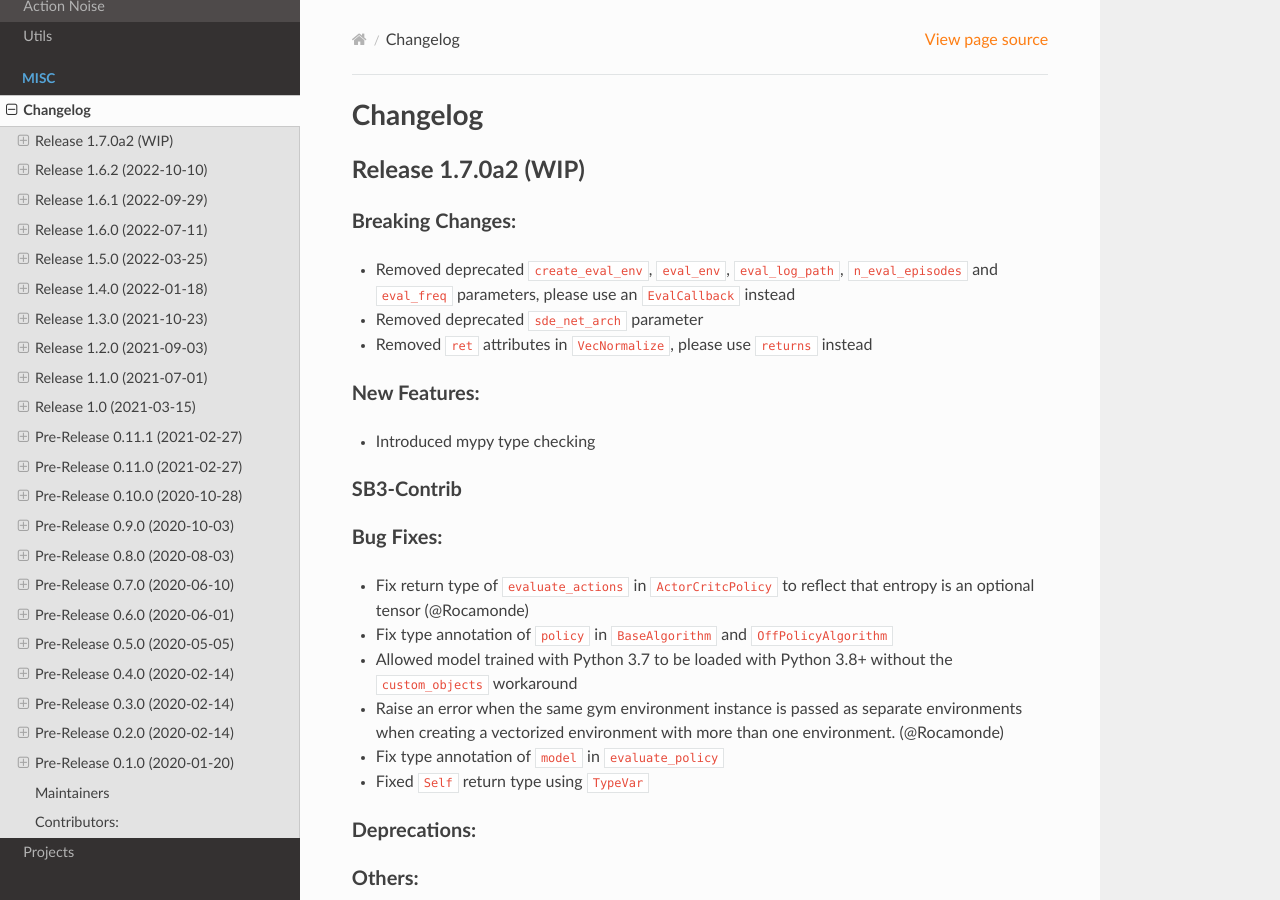
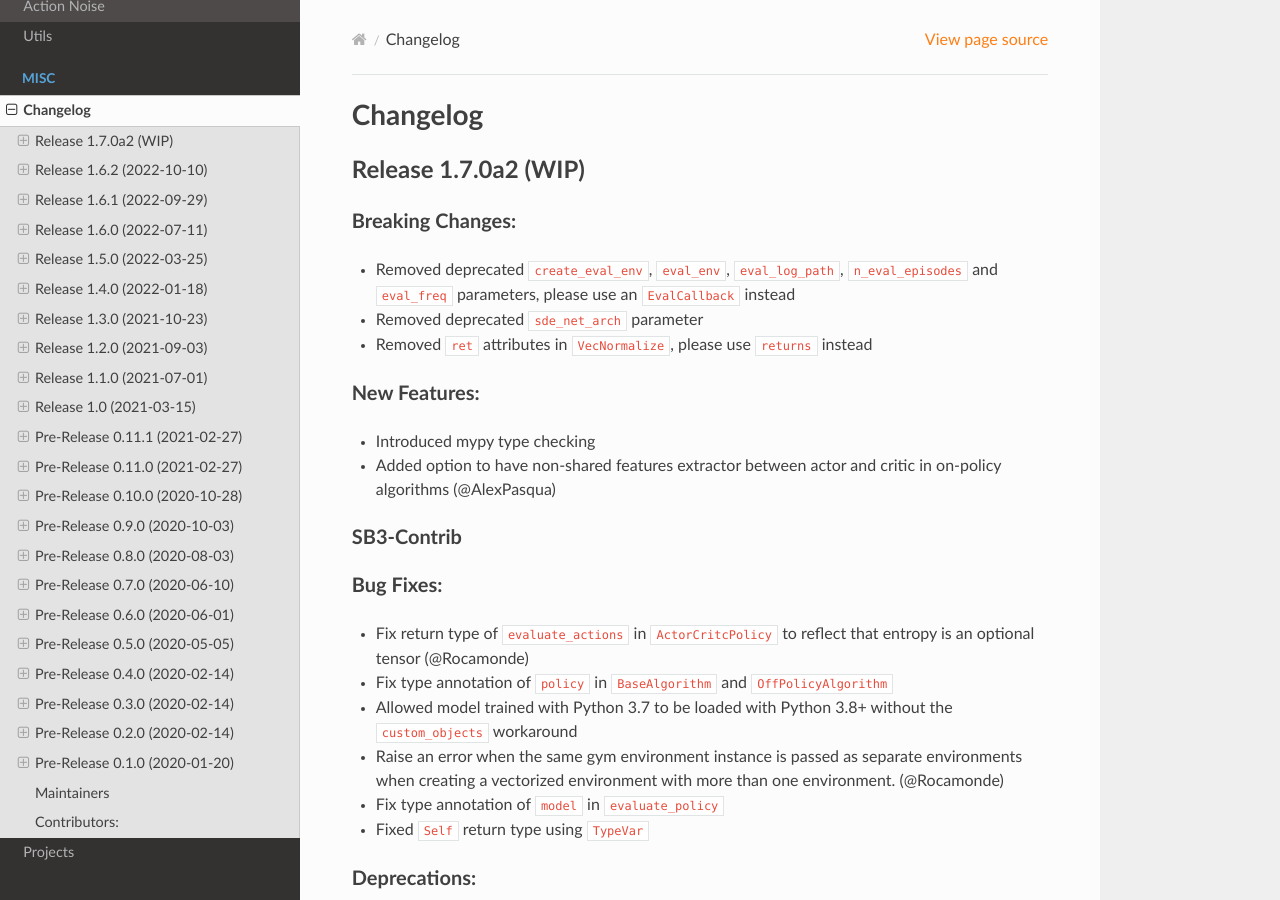
Before and after one commit to DLR-RM/stable-baselines3, a Sphinx documentation site: the page built from docs/misc/changelog.rst, in a window 1280 px wide and 900 px high. Built offline with Sphinx 7.4.7 and the Read the Docs theme 2.0.0, drawn with Linux system fonts in a browser that asks for light colours.

Commit message:
Updated changelog

```diff
--- a/docs/misc/changelog.rst
+++ b/docs/misc/changelog.rst
@@ -17,6 +17,7 @@ Breaking Changes:
 New Features:
 ^^^^^^^^^^^^^
 - Introduced mypy type checking
+- Added option to have non-shared features extractor between actor and critic in on-policy algorithms (@AlexPasqua)
 
 SB3-Contrib
 ^^^^^^^^^^^
```
